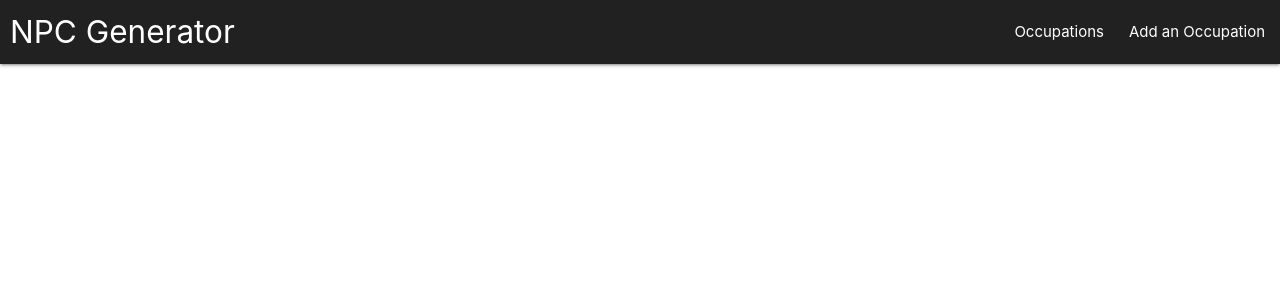
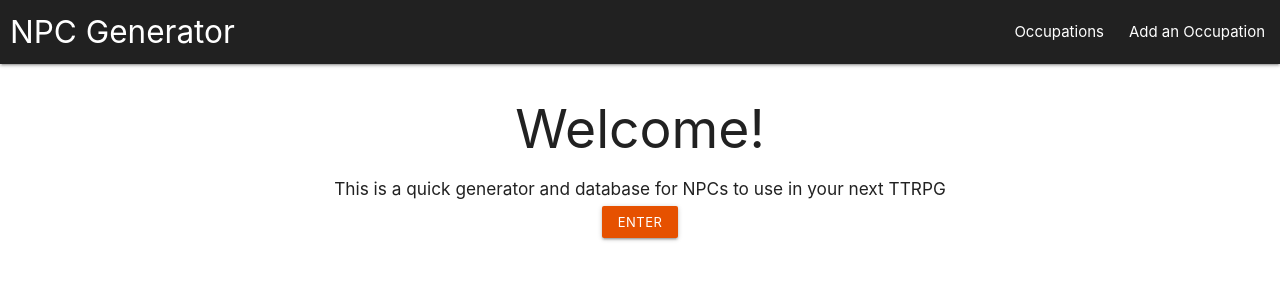
Before and after one commit to ph3nomforko/npc-generator-frontend, a React (Create React App) app: page / in a window 1280 px wide. Shown: the top 300 px of the page. Built offline with nearby package versions, Linux system fonts and the light colour scheme; no server answers.

Commit message:
import Welcome and provide route

```diff
--- a/src/containers/OccupationsContainer.js
+++ b/src/containers/OccupationsContainer.js
@@ -6,6 +6,7 @@ import { fetchOccupations } from '../actions/fetchOccupations'
 import Occupations from '../components/Occupations'
 import OccupationInput from '../components/OccupationInput'
 import Occupation from '../components/Occupation'
+import Welcome from '../components/Welcome'
 import NavBar from '../components/NavBar'
 
 class OccupationsContainer extends React.Component {
@@ -19,6 +20,7 @@ class OccupationsContainer extends React.Component {
       <div>
         <NavBar />
         <Switch>
+          <Route exact path="/" component={Welcome} />} />
           <Route path='/occupations/new' component={OccupationInput} />
           <Route path='/occupations/:id' render={(routerProps) => <Occupation {...routerProps} occupations={this.props.occupations} />} />
           <Route exact path='/occupations' render={(routerProps) => <Occupations {...routerProps} occupations={this.props.occupations} />} />
```
